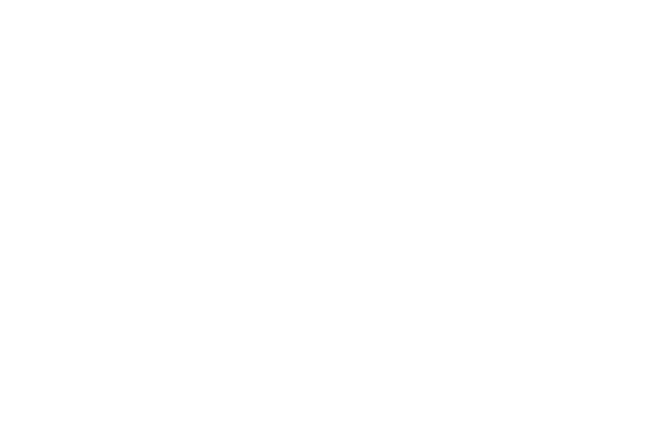
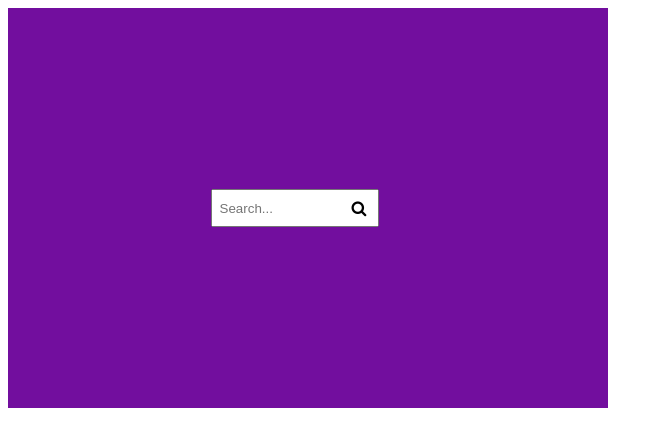
Before and after one commit to acciojob/Interactive-Search-heergosrani02, a website: page main.html in a window 1280 px wide. Shown: the whole page, without its empty margins (0-663 px from the left). Drawn offline with Linux system fonts and the light colour scheme.

Commit message:
created a submission

```diff
--- a/main.html
+++ b/main.html
@@ -4,10 +4,15 @@
 
 <head>
 	<link rel="stylesheet" href="styles.css">
+	<link rel="stylesheet" href="https://cdnjs.cloudflare.com/ajax/libs/font-awesome/4.7.0/css/font-awesome.min.css">
 </head>
 
 <body>
 	<!-- the entire body must be written by student -->
+	<div class="search">
+		<input type="text" class="input" placeholder="Search...">
+		<button class="btn fa fa-search" type="button"></button>
+	</div>
     <script type="text/javascript" src="./script.js">
 </script>
 
--- a/script.js
+++ b/script.js
@@ -1 +1,7 @@
 //your JS code here. If required.
+let input = document.getElementsByClassName("input")[0];
+let btn = document.getElementsByClassName("btn")[0];
+
+btn.addEventListener("click", () => {
+	input.focus();
+})
--- a/styles.css
+++ b/styles.css
@@ -1 +1,23 @@
 /*  your css code here. If applicable */
+.search{
+	background: #720e9e;
+	width: 600px;
+	height: 400px;
+	display: flex;
+	justify-content: center;
+	align-items: center;
+}
+
+.input{
+	width: 150px;
+	height: 20px;
+	padding: 7px;
+}
+
+.btn{
+	position: relative;
+	right: 33px;
+	height: 32px;
+	background: none;
+	border: none;
+}
```
